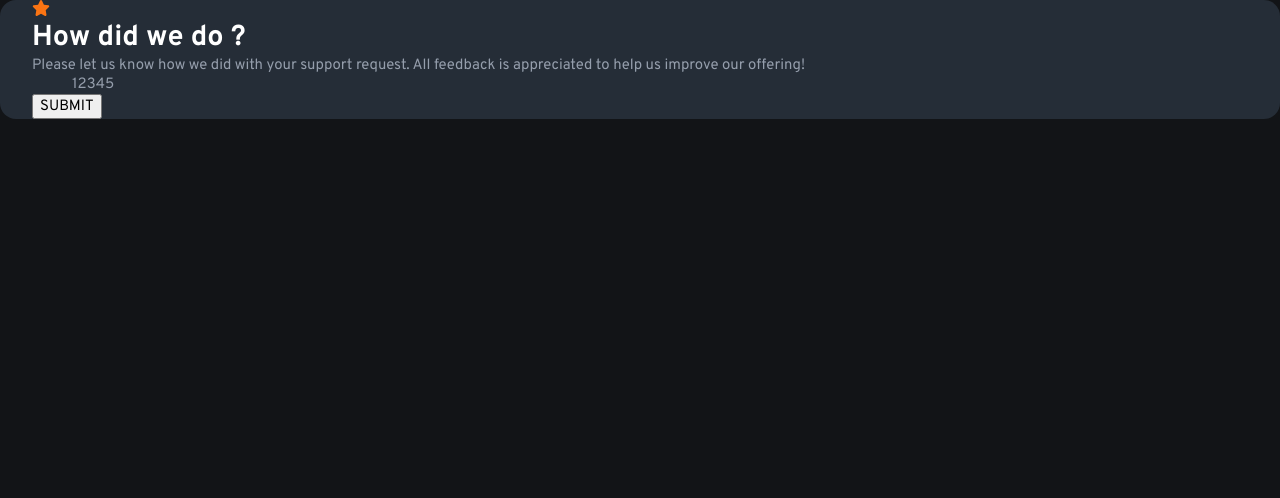
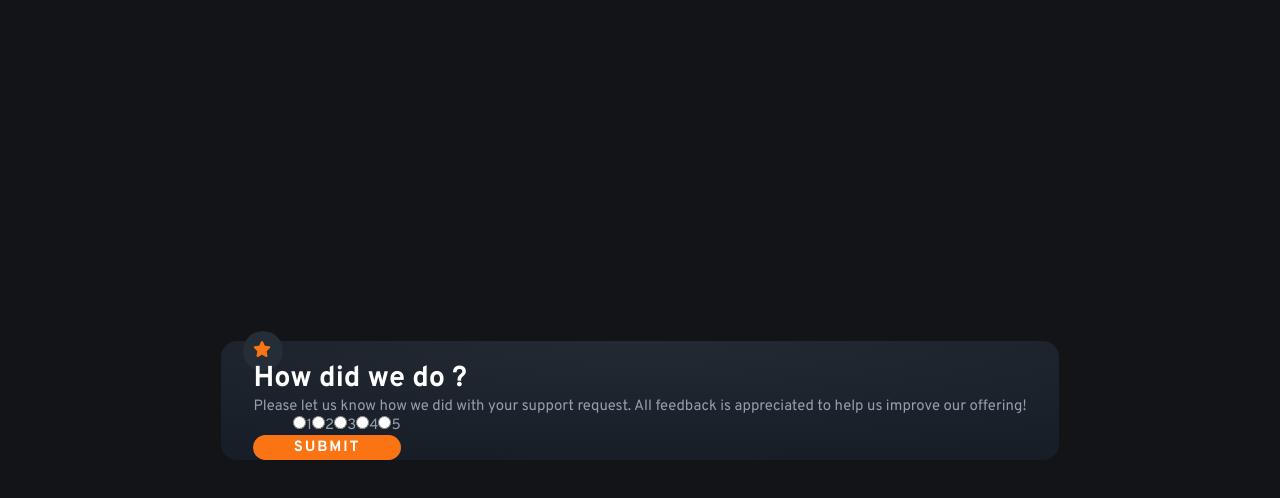
Before and after one commit to qalimero/rating-app, an Angular app: page / in a window 1280 px wide. Shown: the top 498 px of the page. Built offline with nearby package versions, Linux system fonts and the light colour scheme.

Commit message:
add css styling and positionning for next time stylised list ul and start the submit

```diff
--- a/angular.json
+++ b/angular.json
@@ -103,5 +103,8 @@
         }
       }
     }
+  },
+  "cli": {
+    "analytics": "9217976d-56ba-437a-8d1a-28f1c4dd372b"
   }
 }
--- a/src/app/app.component.scss
+++ b/src/app/app.component.scss
@@ -1,3 +1,6 @@
-app-root {
-  margin: auto;
+:host{
+  display: flex;
+  justify-content: center;
+  align-items: center;
+  height: 100vh;
 }
--- a/src/app/rating-component/rating-component.component.html
+++ b/src/app/rating-component/rating-component.component.html
@@ -7,12 +7,14 @@
     Please let us know how we did with your support request. All feedback is appreciated to help us improve our
     offering!
   </p>
-  <ul>
-    <li>1</li>
-    <li>2</li>
-    <li>3</li>
-    <li>4</li>
-    <li>5</li>
-  </ul>
-  <button id="submit" role="button" type="submit">SUBMIT</button>
+  <form aria-labelledby="submit">
+    <ul>
+      <li><input type="radio">1</li>
+      <li><input type="radio">2</li>
+      <li><input type="radio">3</li>
+      <li><input type="radio">4</li>
+      <li><input type="radio">5</li>
+    </ul>
+    <button id="submit" role="button" type="submit">SUBMIT</button>
+  </form>
 </main>
--- a/src/app/rating-component/rating-component.component.scss
+++ b/src/app/rating-component/rating-component.component.scss
@@ -1,22 +1,40 @@
 @import "./../../styles";
 
-fa-icon {
-  color: $orange;
-}
+
 
 main {
   display: flex;
   flex-direction: column;
   align-items: flex-start;
   margin: auto;
-  background-color: $dark-blue;
+  background: radial-gradient(98.96% 98.96% at 50% 0%, #232A34 0%, #181E27 100%);
   border-radius: 1rem;
 
   .header-rating {
+    z-index: 1;
     h1 {
       color: $white;
       @include mobile {
         margin-top: 1rem;
+      }
+    }
+
+    fa-icon {
+      position: relative;
+      color: $orange;
+      vertical-align: baseline;
+      &:after{
+        z-index: -1;
+        position: absolute;
+        content: '';
+        display: inline-block;
+        width: 40px;
+        height: 40px;
+        border-radius: 50%;
+        background-color: $dark-blue;
+        top: 0;
+        left: 0;
+        transform: translate(-25%, -25%);
       }
     }
 
@@ -45,8 +63,22 @@ main {
   }
 
   button {
+    width: 100%;
+    border-radius: 22.5px;
+    border-color: transparent;
+    background-color: $orange;
+    color: $white;
+    font-weight: bold;
+    letter-spacing: 1.87px;
     @include mobile {
-      margin-top: 1.5rem;
+      height: 45px;
+      margin: 1.5rem 0 2rem 0 ;
+      &:after{
+        content: "";
+        display: inline-block;
+        height: 45px;
+        vertical-align: middle;
+      }
     }
   }
 
```
